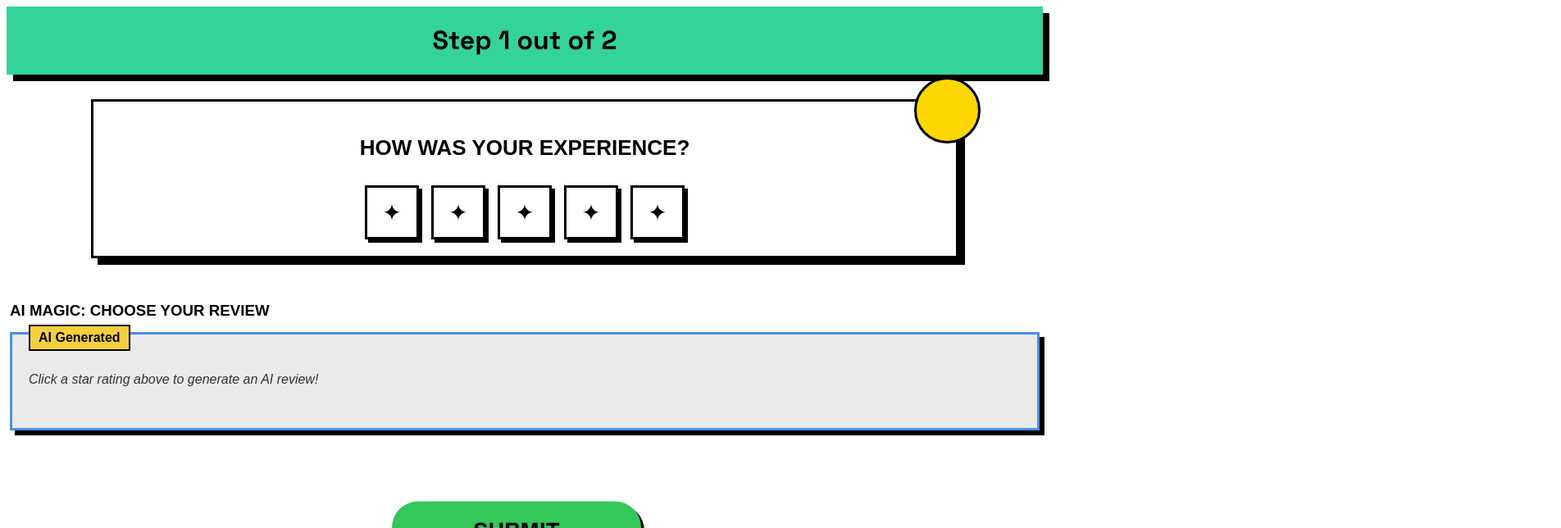
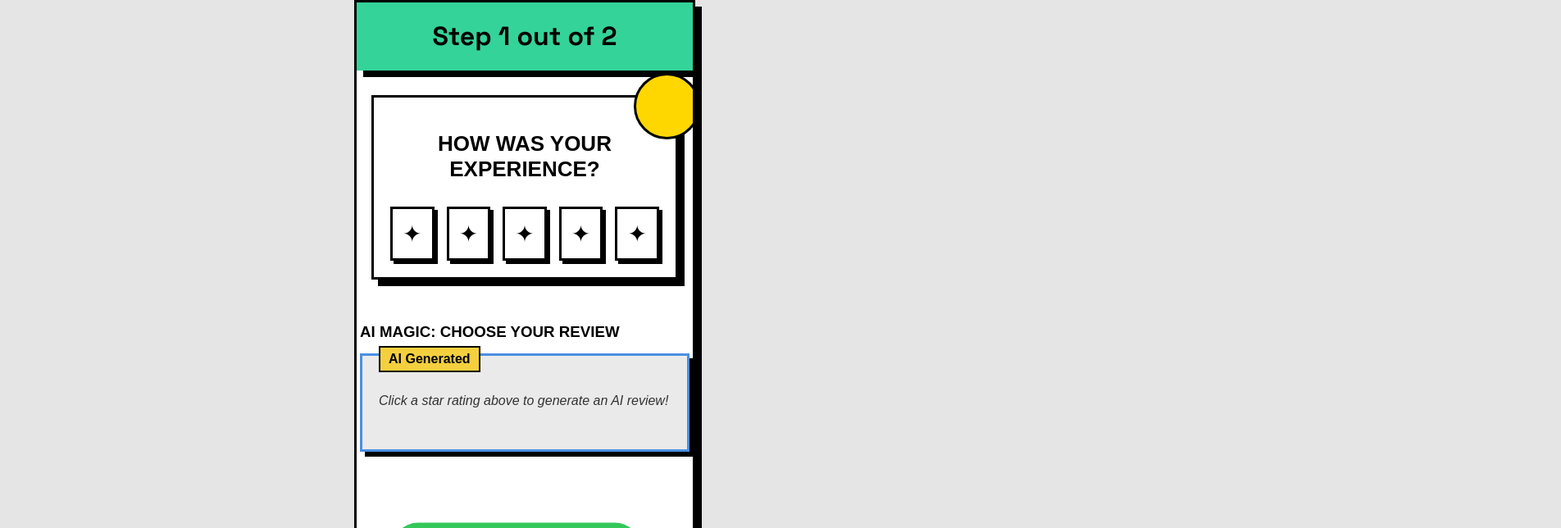
Before and after one commit to Ankush-Jha/rankmybiz, a React (Vite) app: page / in a window 1280 px wide. Shown: the top 644 px of the page at 82% size, 1904 px wide, since content can reach past the window. Built offline with nearby package versions, Linux system fonts and the light colour scheme.

Commit message:
Update App.css for body and App styles

```diff
--- a/src/App.css
+++ b/src/App.css
@@ -1,5 +1,16 @@
+body {
+  margin: 0;
+  background-color: #e5e5e5;
+  display: flex;
+  justify-content: center;
+  align-items: flex-start;
+  min-height: 100vh;
+}
 .App {
-  background-color: #ffffff;
+  width: 410px;
   min-height: 100vh;
-  width: 100%;
+  background-color: white;
+  border: 3px solid black;
+  box-shadow: 8px 8px 0px black;
+  overflow: hidden;
 }
```
